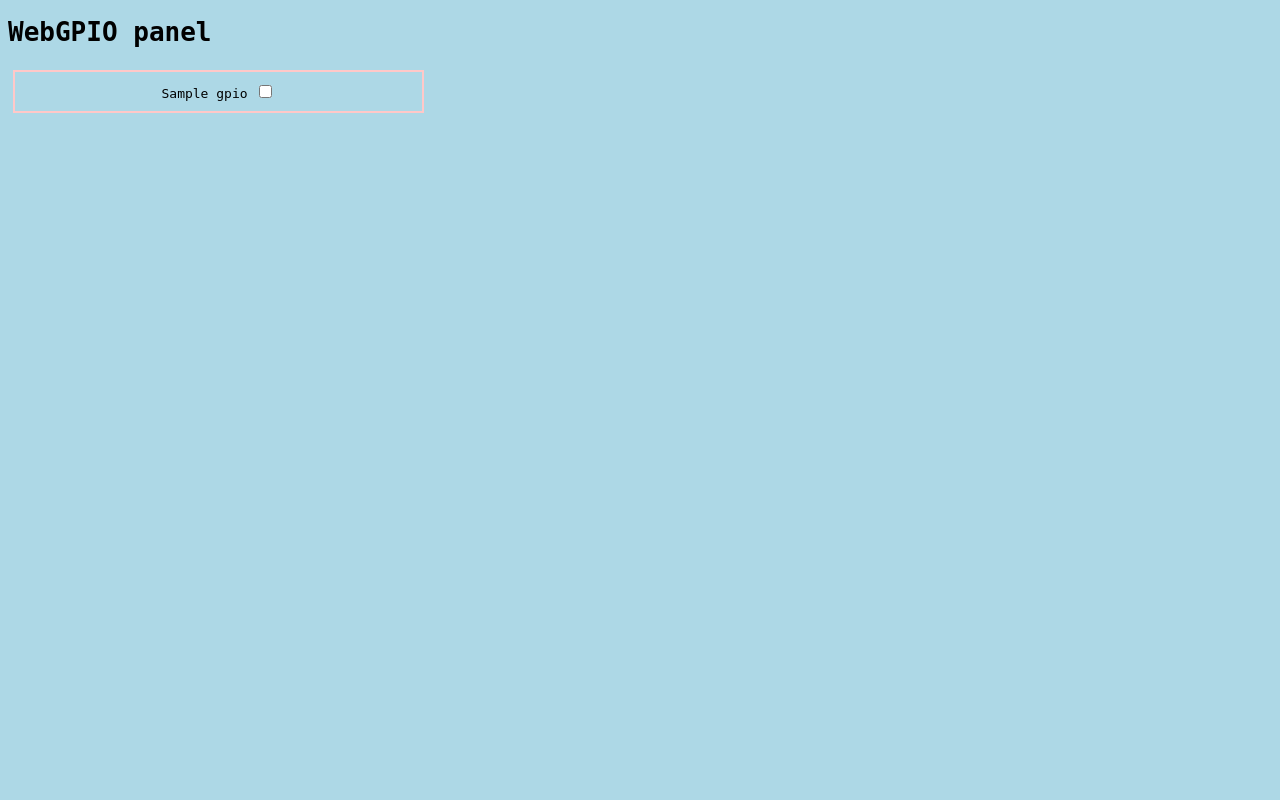
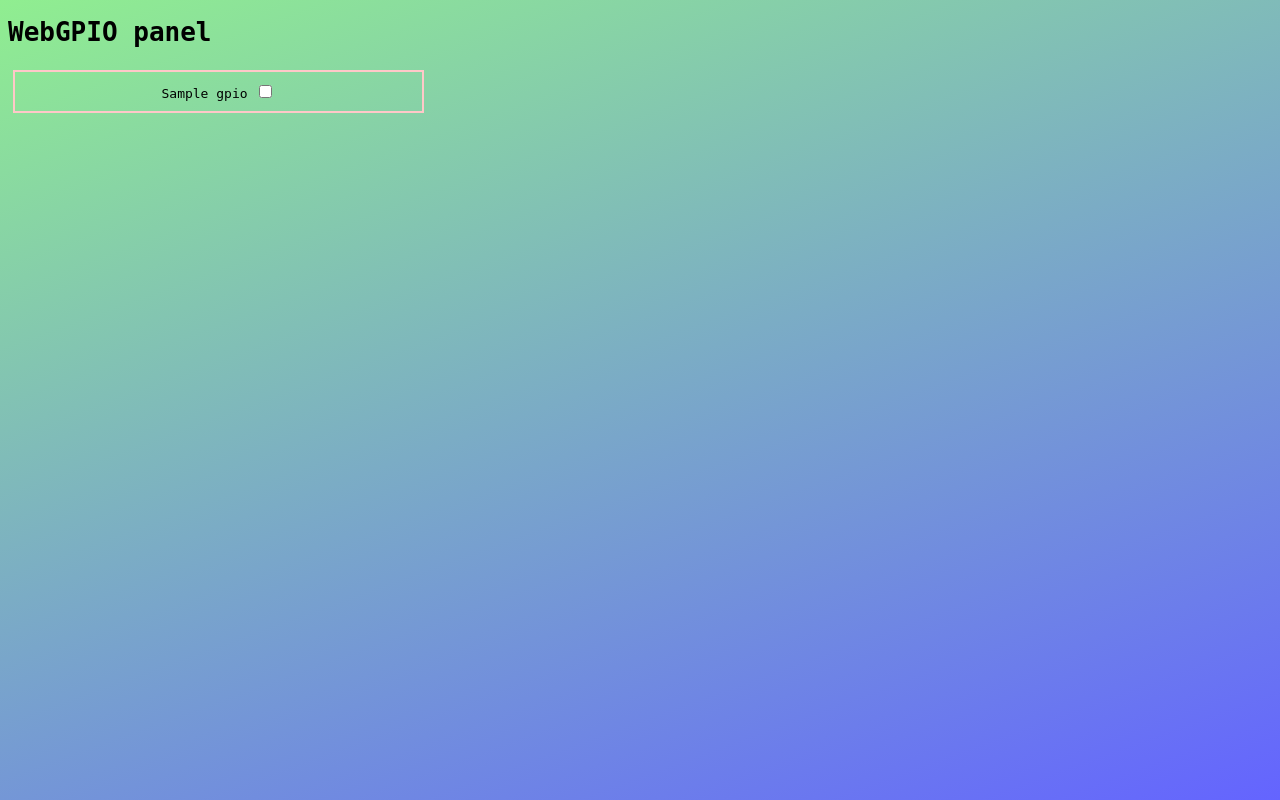
Before and after one commit to pythonmaxi/NetGPIO, a Flask app: template templates/home.html in a window 1280 px wide. Run offline with Flask 2, Linux system fonts and the light colour scheme; the template is opened without the code that fills it: most values are stand-ins (such as "Sample title", 1, 10 or a date in 2020); parts of the project's set-up code (start-up, migrations or seed data) failed here and were passed over.

Commit message:
vhanged background

```diff
--- a/static/main.css
+++ b/static/main.css
@@ -1,5 +1,6 @@
-body {
-    background-color: lightblue;
+html {
+    background: linear-gradient(-20deg, rgb(100, 100, 255), lightgreen);
+    height: 100%;
 }
 
 * {
```
